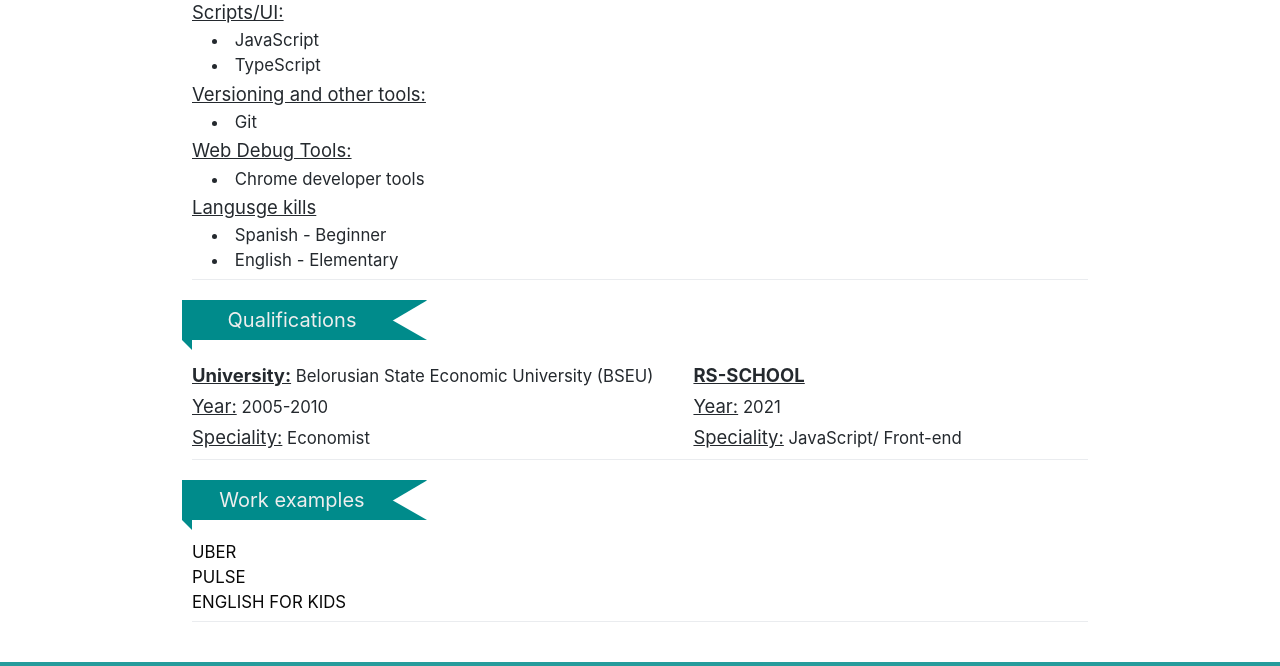
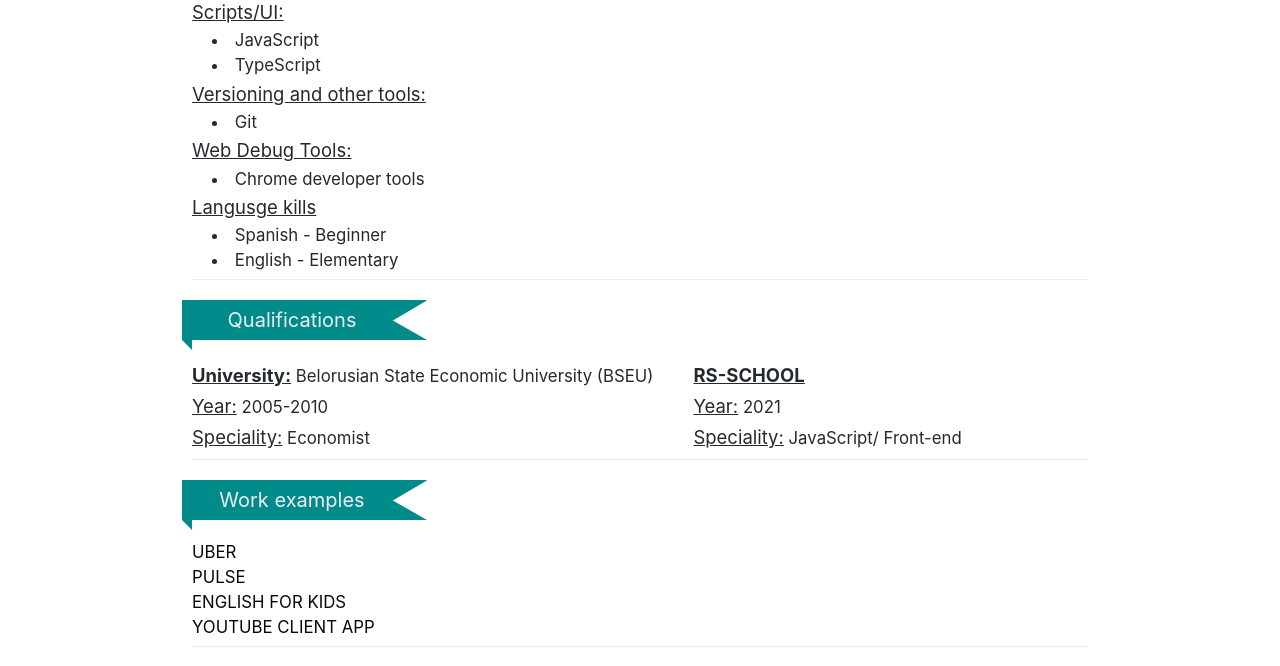
Before and after one commit to jatak307/rsschool-cv, a plain HTML site: page index.html in a window 1280 px wide. Shown: the part 477-1143 px from the top of the page. Drawn offline with Linux system fonts and the light colour scheme.

Commit message:
add a link to the youtub client app

```diff
--- a/index.html
+++ b/index.html
@@ -100,6 +100,7 @@
         <li><a href="https://jatak307.github.io/uber/src/">uber</a></li>
         <li><a href="https://jatak307.github.io/pulse/src/">pulse</a></li>
         <li><a href="https://vigorous-engelbart-c79e09.netlify.app/">english for kids</a></li>
+        <li><a href="https://upbeat-fermi-cafd5a.netlify.app/">youtube client app</a></li>
       </ul>
     </section>
 
```
